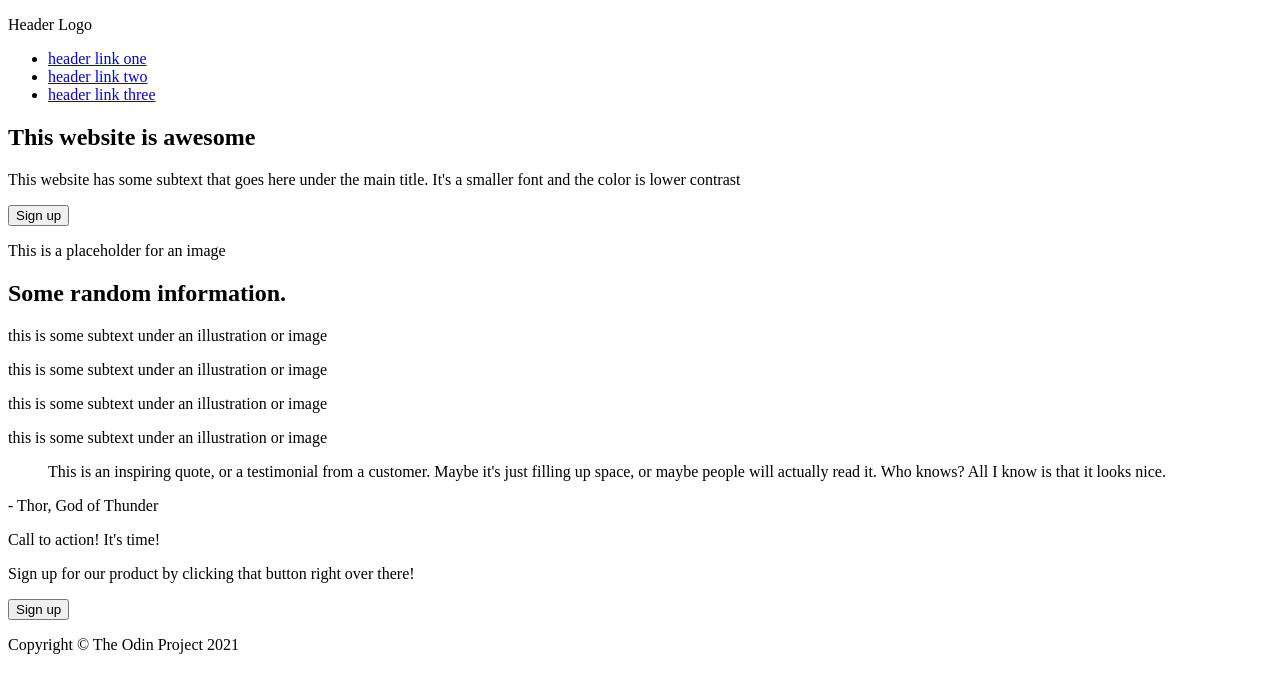
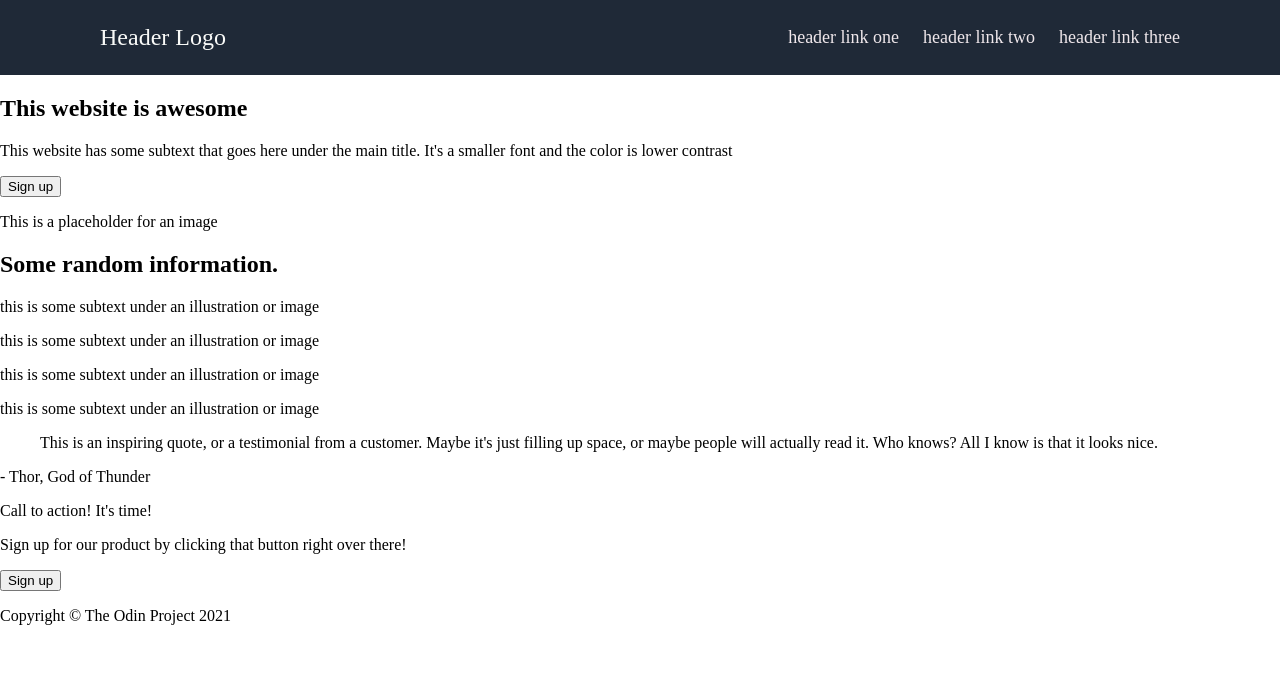
Before and after one commit to dev-amira-ezz/odin-landing-page, a plain HTML site: page index.html in a window 1280 px wide. Drawn offline with Linux system fonts and the light colour scheme.

Commit message:
Format header

```diff
--- a/index.html
+++ b/index.html
@@ -4,18 +4,28 @@
 <head>
     <meta charset="UTF-8">
     <meta name="viewport" content="width=device-width, initial-scale=1.0">
+    <link rel="stylesheet" href="styles.css">
     <title>Landing Page</title>
 </head>
 
 <body>
+    <!-- ======= Header ======= -->
     <header>
-        <p>Header Logo</p>
+        <!-- Logo text / image -->
+        <p class="header-logo">Header Logo</p>
+        <!-- Navigation bar -->
         <ul>
-            <li><a href="#info">header link one</a></li>
-            <li><a href="#quote">header link two</a></li>
-            <li><a href="#action">header link three</a></li>
+            <li><a class="header-links" href="#info">header link one</a></li>
+            <li><a class="header-links" href="#quote">header link two</a></li>
+            <li><a class="header-links" href="#action">header link three</a></li>
         </ul>
     </header>
+
+    <!-- ======= Hero Section ======= -->
+    <!-- Hero section is the first part of the page
+         It's where you put the most important information
+         Hero is the section where you make the firt impressions
+    -->
     <section id="hero">
         <h1>This website is awesome</h1>
         <p>This website has some subtext that goes here under the main title. It's a smaller font and the color is lower
@@ -25,6 +35,8 @@
             <p>This is a placeholder for an image</p>
         </div>
     </section>
+
+    <!-- ======= Random Information Section ======= -->
     <section id="info">
         <h2>Some random information.</h2>
         <div class="info-container">
@@ -44,6 +56,8 @@
             <p>this is some subtext under an illustration or image</p>
         </div>
     </section>
+
+    <!-- ======= Inspiration Quote / Testimonial Section ======= -->
     <section id="quote">
         <blockquote>
             This is an inspiring quote, or a testimonial from a customer. Maybe it's just filling up space, or maybe
@@ -51,11 +65,15 @@
         </blockquote>
         <p>- Thor, God of Thunder</p>
     </section>
+
+    <!-- ======= Call to Action - Sign up Section ======= -->
     <section id="action">
         <p>Call to action! It's time!</p>
         <p>Sign up for our product by clicking that button right over there!</p>
         <button>Sign up</button>
     </section>
+
+    <!-- ======= Footer ======= -->
     <footer>
         <p>Copyright &copy The Odin Project 2021</p>
     </footer>
--- /dev/null
+++ b/styles.css
@@ -0,0 +1,52 @@
+/* ======= General page formatting ======= */
+body {
+    /* Make page height = 100% of the veiw height */
+    height: 100vh;
+    /* Remove page margins */
+    margin: 0;
+}
+
+/* ======= Header ======= */
+header {
+    /* Header background color */
+    background-color: #1f2937;
+    /* Adjust padding */
+    padding: 0 100px;
+    /* Make the header flexbox */
+    display: flex;
+    /* Center items vertically */
+    align-items: center;
+}
+
+/* Header logo */
+.header-logo {
+    /* Logo font size and color */
+    font-size: 24px;
+    color: #f9faf8;
+}
+
+/* Navigation bar */
+.header-links {
+    /* navigation bar font size and color */
+    font-size: 18px;
+    color: #efe7eb;
+    /* Remove underline from links */
+    text-decoration: none;
+}
+
+header>ul {
+    /* Remove bullet points from navigation bar */
+    list-style-type: none;
+    /* Make the navigation bar flexbox */
+    display: flex;
+    /* Create space between links */
+    gap: 24px;
+    /* push the navigation bar to the right */
+    margin-left: auto;
+}
+
+/* ======= Hero Section ======= */
+/* ======= Random Information Section ======= */
+/* ======= Inspiration Quote / Testimonial Section ======= */
+/* ======= Call to Action - Sign up Section ======= */
+/* ======= Footer ======= */
```
